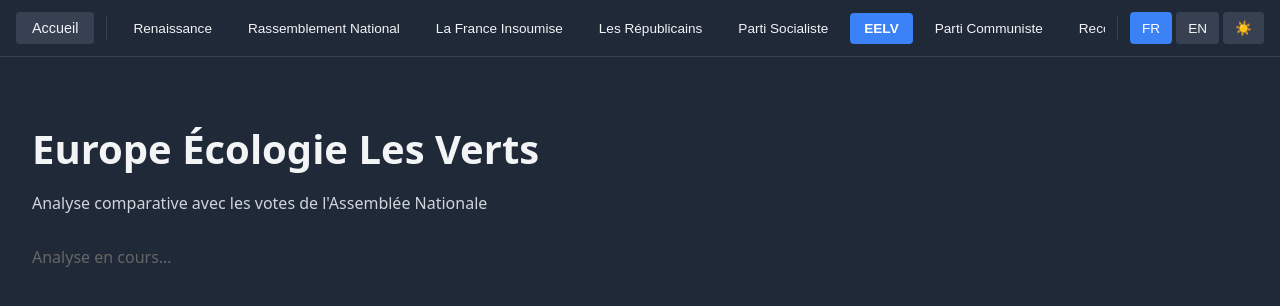
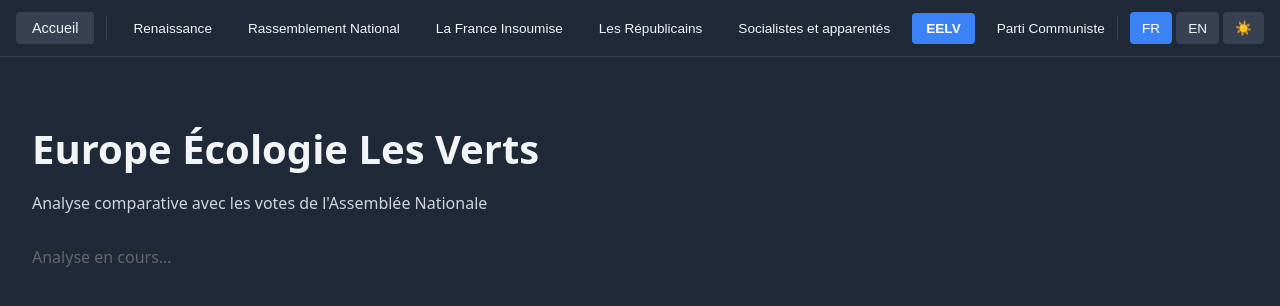
Before and after one commit to Mth3430/Kinoument, a Next.js app: page /parti/europe-ecologie-les-verts in a window 1280 px wide. Shown: the top 306 px of the page. Built offline with nearby package versions, Linux system fonts and the light colour scheme.

Commit message:
Rename Parti Socialiste to Socialistes et apparentés (official group name)

```diff
--- a/src/app/page.js
+++ b/src/app/page.js
@@ -47,7 +47,7 @@
     { name: 'Rassemblement National', slug: 'rassemblement-national', group: 'PO800520', description: language === 'fr' ? 'Rassemblement National, anciennement Front National, est un parti d\'extrême droite mettant l\'accent sur la souveraineté nationale, le contrôle de l\'immigration et l\'euroscepticisme.' : 'Rassemblement National, formerly National Front, is a far-right party emphasizing national sovereignty, immigration control, and Euroscepticism.' },
     { name: 'La France Insoumise', slug: 'la-france-insoumise', group: 'PO800490', description: language === 'fr' ? 'La France Insoumise est un parti populiste de gauche dirigé par Jean-Luc Mélenchon, promouvant la justice sociale, l\'environnementalisme et l\'anti-capitalisme.' : 'La France Insoumise is a left-wing populist party led by Jean-Luc Mélenchon, promoting social justice, environmentalism, and anti-capitalism.' },
     { name: 'Les Républicains', slug: 'les-republicains', group: 'PO800508', description: language === 'fr' ? 'Les Républicains est un parti de centre-droit défendant les valeurs traditionnelles, le libéralisme économique et une défense nationale forte.' : 'Les Républicains is a center-right party advocating for traditional values, economic liberalism, and strong national defense.' },
-    { name: 'Parti Socialiste', slug: 'parti-socialiste', group: 'PO800496', description: language === 'fr' ? 'Parti Socialiste est un parti social-démocrate de centre-gauche engagé pour le bien-être social, les droits des travailleurs et les réformes progressistes.' : 'Parti Socialiste is a center-left social democratic party committed to social welfare, labor rights, and progressive reforms.' },
+    { name: 'Socialistes et apparentés', slug: 'socialistes-et-apparentes', group: 'PO800496', description: language === 'fr' ? 'Socialistes et apparentés est le groupe parlementaire de gauche rassemblant le Parti Socialiste et ses alliés, engagé pour le bien-être social, les droits des travailleurs et les réformes progressistes.' : 'Socialistes et apparentés is the left-wing parliamentary group bringing together the Socialist Party and its allies, committed to social welfare, labor rights, and progressive reforms.' },
     { name: 'Europe Écologie Les Verts', slug: 'europe-ecologie-les-verts', group: 'PO800526', description: language === 'fr' ? 'Europe Écologie Les Verts est un parti écologiste dédié à la transition écologique, au développement durable et aux politiques vertes.' : 'Europe Écologie Les Verts is an environmentalist party dedicated to ecological transition, sustainable development, and green policies.' },
     { name: 'Parti Communiste', slug: 'parti-communiste-francais', group: 'PO800502', description: language === 'fr' ? 'Parti Communiste est un parti communiste défendant les droits des travailleurs, l\'anti-impérialisme et la transformation socialiste.' : 'Parti Communiste is a communist party advocating for workers\' rights, anti-imperialism, and socialist transformation.' },
     { name: 'Reconquête', slug: 'reconquete', group: 'PO800532', description: language === 'fr' ? 'Reconquête est un parti de droite populiste dirigé par Éric Zemmour, axé sur la souveraineté nationale et les politiques identitaires.' : 'Reconquête is a right-wing populist party led by Éric Zemmour, focusing on national sovereignty and identity politics.' },
--- a/src/app/parti/[slug]/page.js
+++ b/src/app/parti/[slug]/page.js
@@ -80,7 +80,7 @@
     { name: 'Rassemblement National', slug: 'rassemblement-national', group: 'PO800520' },
     { name: 'La France Insoumise', slug: 'la-france-insoumise', group: 'PO800490' },
     { name: 'Les Républicains', slug: 'les-republicains', group: 'PO800508' },
-    { name: 'Parti Socialiste', slug: 'parti-socialiste', group: 'PO800496' },
+    { name: 'Socialistes et apparentés', slug: 'socialistes-et-apparentes', group: 'PO800496' },
     { name: 'Europe Écologie Les Verts', slug: 'europe-ecologie-les-verts', group: 'PO800526' },
     { name: 'Parti Communiste', slug: 'parti-communiste-francais', group: 'PO800502' },
     { name: 'Reconquête', slug: 'reconquete', group: 'PO800532' },
--- a/src/components/Navigation.js
+++ b/src/components/Navigation.js
@@ -8,7 +8,7 @@
   { name: 'Rassemblement National', slug: 'rassemblement-national', group: 'PO800520' },
   { name: 'La France Insoumise', slug: 'la-france-insoumise', group: 'PO800490' },
   { name: 'Les Républicains', slug: 'les-republicains', group: 'PO800508' },
-  { name: 'Parti Socialiste', slug: 'parti-socialiste', group: 'PO800496' },
+  { name: 'Socialistes et apparentés', slug: 'socialistes-et-apparentes', group: 'PO800496' },
   { name: 'EELV', slug: 'europe-ecologie-les-verts', group: 'PO800526' },
   { name: 'Parti Communiste', slug: 'parti-communiste-francais', group: 'PO800502' },
   { name: 'Reconquête', slug: 'reconquete', group: 'PO800532' },
```
Also changed, not shown: src/lib/comparisonsCache.js.
